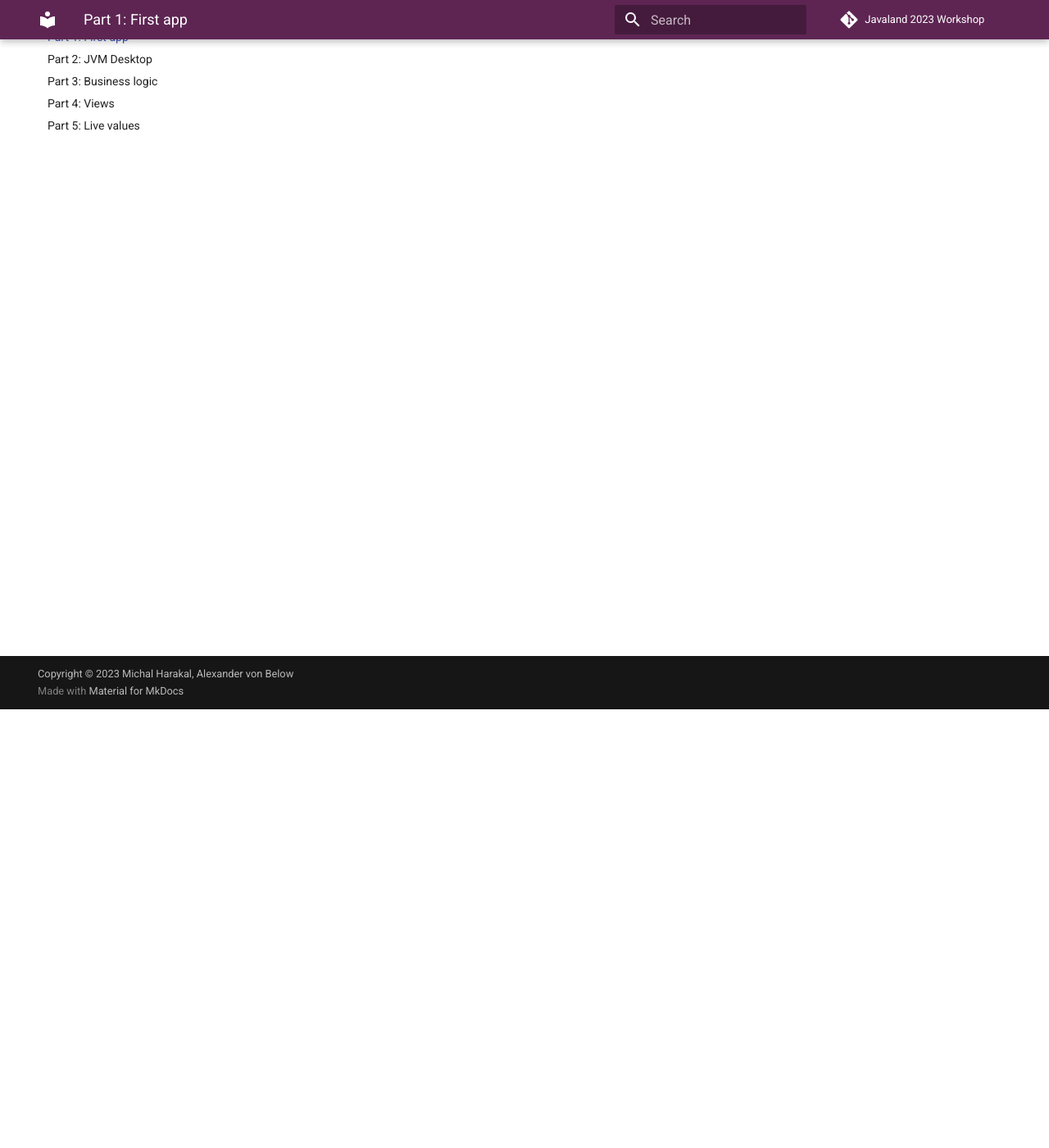
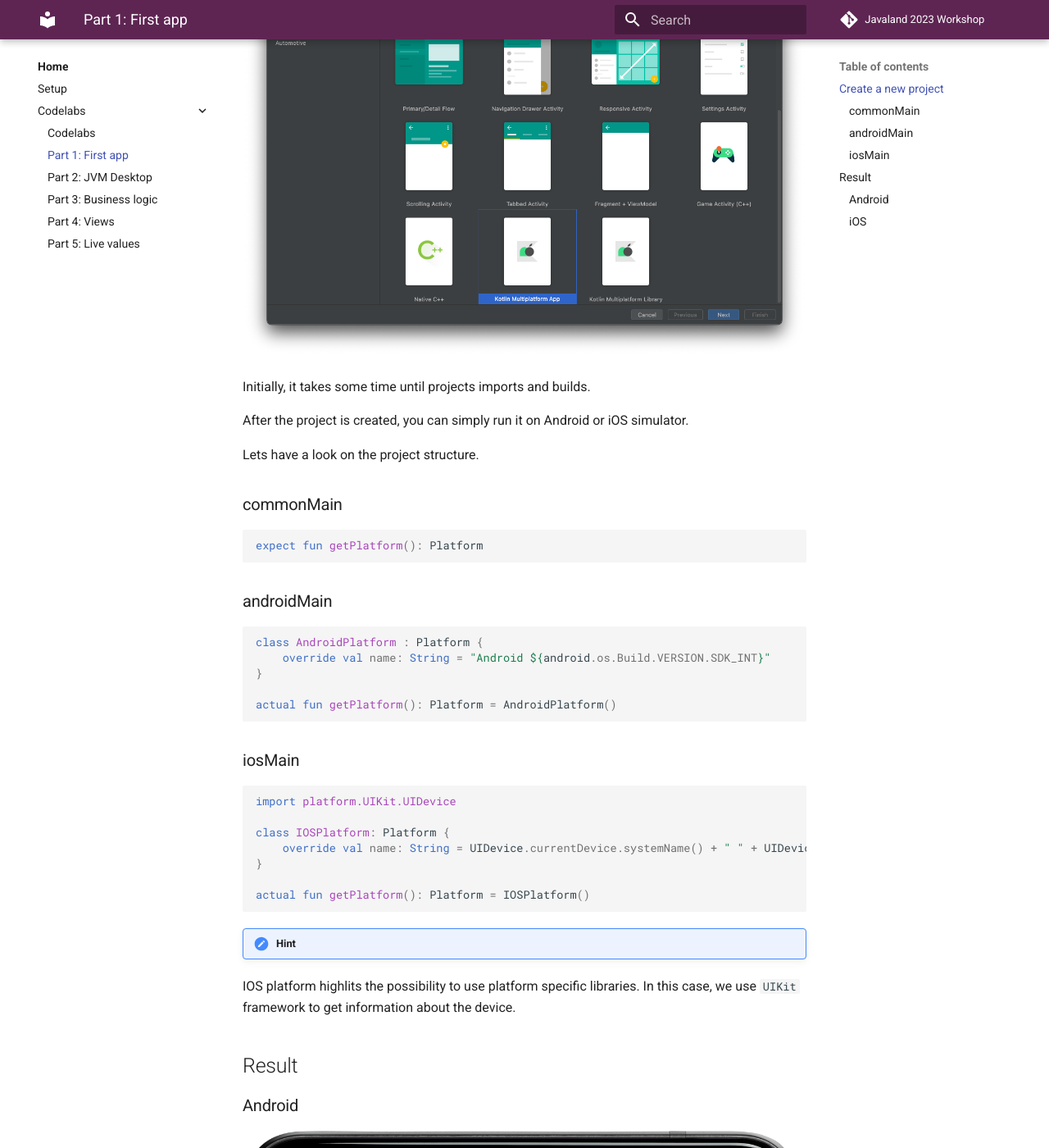
Before and after one commit to michalharakal/kmp-workshop, an MkDocs documentation site: the page built from javaland2023/mkdocs/src/doc/docs/codelab-1.md, in a window 1280 px wide and 1400 px high, scrolled down 535 px. Shown: the whole window at 82% size. Built offline with MkDocs 1.6.1 and Material for MkDocs 9.7.7, drawn with Linux system fonts in a browser that asks for light colours; comment, search, counter and statistics services are not loaded; some of the changed text lies outside the part shown.

Commit message:
Finalize content for codelab 1

````diff
--- a/javaland2023/mkdocs/src/doc/docs/codelab-1.md
+++ b/javaland2023/mkdocs/src/doc/docs/codelab-1.md
@@ -1,7 +1,58 @@
 # Create your first app that works both on Android and iOS with the IDE
 
-TBD
+The goal of this codelab is to create a simple app that works on Android and iOS. We start by creating the app from the wizard. This step also makes sure, that working environment is set properly. See [setup](setup.md) section for details.
+
+
+## Create a new project
+
+Start with a new project from the wizard. In case that KMM plugin is not installed, you can select
+![Kotlin Multuplatform App](kmm_wizard.png)
+
+
+Initially, it takes some time until projects imports and builds.
+
+After the project is created, you can simply run it on Android or iOS simulator.
+
+Lets have a look on the project structure.
+
+### commonMain
+
+```kotlin
+expect fun getPlatform(): Platform
+```
+
+
+### androidMain
+
+```kotlin
+class AndroidPlatform : Platform {
+    override val name: String = "Android ${android.os.Build.VERSION.SDK_INT}"
+}
+
+actual fun getPlatform(): Platform = AndroidPlatform()
+```
+
+### iosMain
+
+```kotlin
+import platform.UIKit.UIDevice
+
+class IOSPlatform: Platform {
+    override val name: String = UIDevice.currentDevice.systemName() + " " + UIDevice.currentDevice.systemVersion
+}
+
+actual fun getPlatform(): Platform = IOSPlatform()
+```
+!!! hint
+IOS platform highlits the possibility to use platform specific libraries. In this case, we use `UIKit` framework to get information about the device.
+
 
 ## Result
 
+### Android
+![App running on Android](codelab-1-android.png)
+
+### iOS
+![App running on iOS](codelab-1-ios.png)
+
 If you want check an expected results, checkout [codelab 1 Branch]((https://github.com/michalharakal/kmp-workshop/tree/javaland2023/codelab-1/javaland2023/codelab/iot-explorer)
````
Also changed, not shown: javaland2023/mkdocs/src/doc/docs/setup.md (+12 -3 lines), javaland2023/mkdocs/src/doc/docs/CMP_plugin.png (added), javaland2023/mkdocs/src/doc/docs/KMM_plugin.png (added), javaland2023/mkdocs/src/doc/docs/codelab-1-android.png (added), javaland2023/mkdocs/src/doc/docs/codelab-1-ios.png (added), javaland2023/mkdocs/src/doc/docs/kmm_wizard.png (added).
